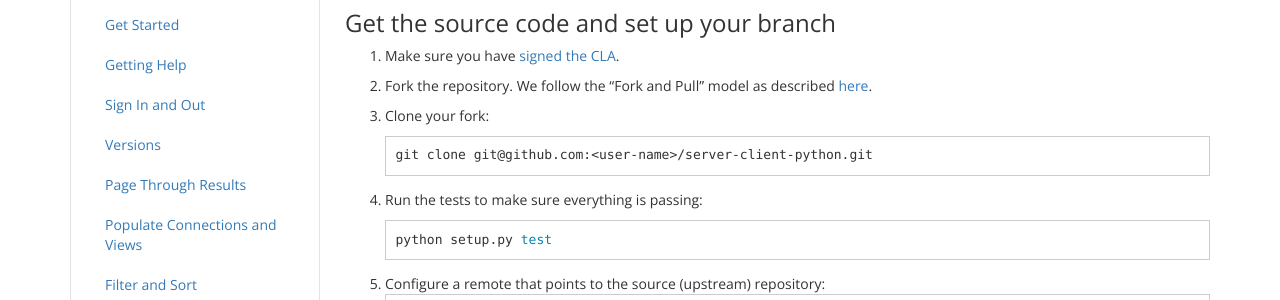
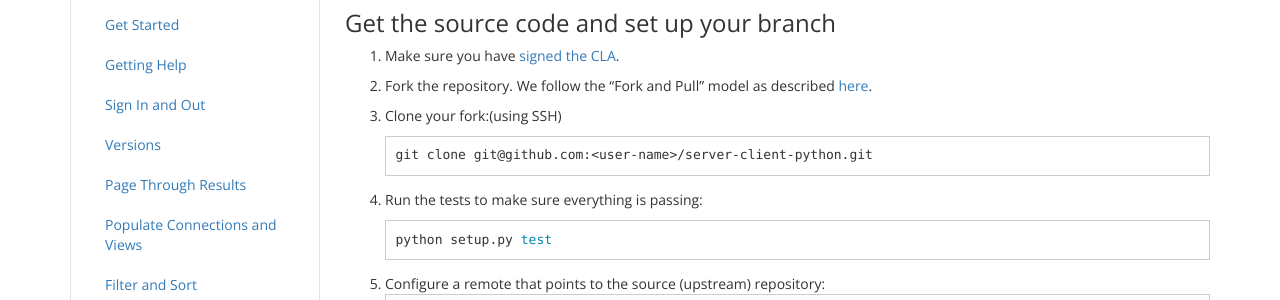
Before and after one commit to tableau/server-client-python, a Jekyll site: the page built from docs/dev-guide.md, in a window 1280 px wide and 900 px high, scrolled down 388 px. Shown: the part 154-454 px from the top of the window. Built offline with Jekyll 4.4.1, drawn with Linux system fonts in a browser that asks for light colours; emoji names are drawn with the system emoji font.

Commit message:
Update dev-guide.md
add (using SSH) when clone the fork from github. Using HTTPS will have 403 error when pushing the code back.

````diff
--- a/docs/dev-guide.md
+++ b/docs/dev-guide.md
@@ -26,7 +26,7 @@ add your contributions to the **development** branch.
 1. Fork the repository. We follow the "Fork and Pull" model as described
    [here](https://help.github.com/articles/about-collaborative-development-models/).
 
-1. Clone your fork:
+1. Clone your fork:(using SSH)
 
    ```shell
    git clone git@github.com:<user-name>/server-client-python.git
````
